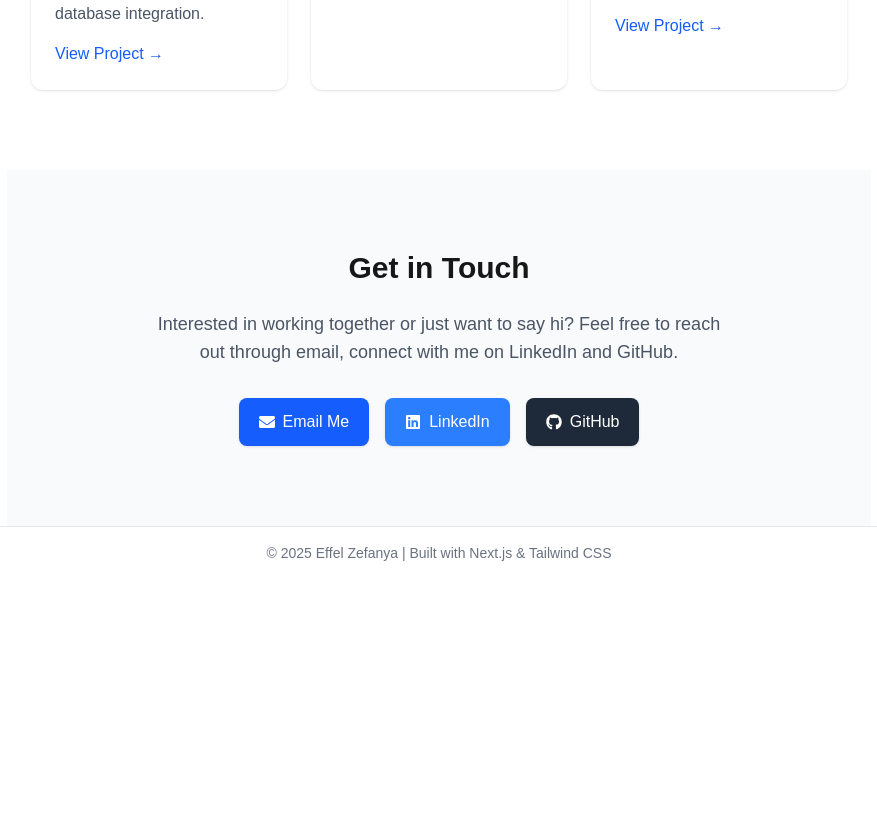
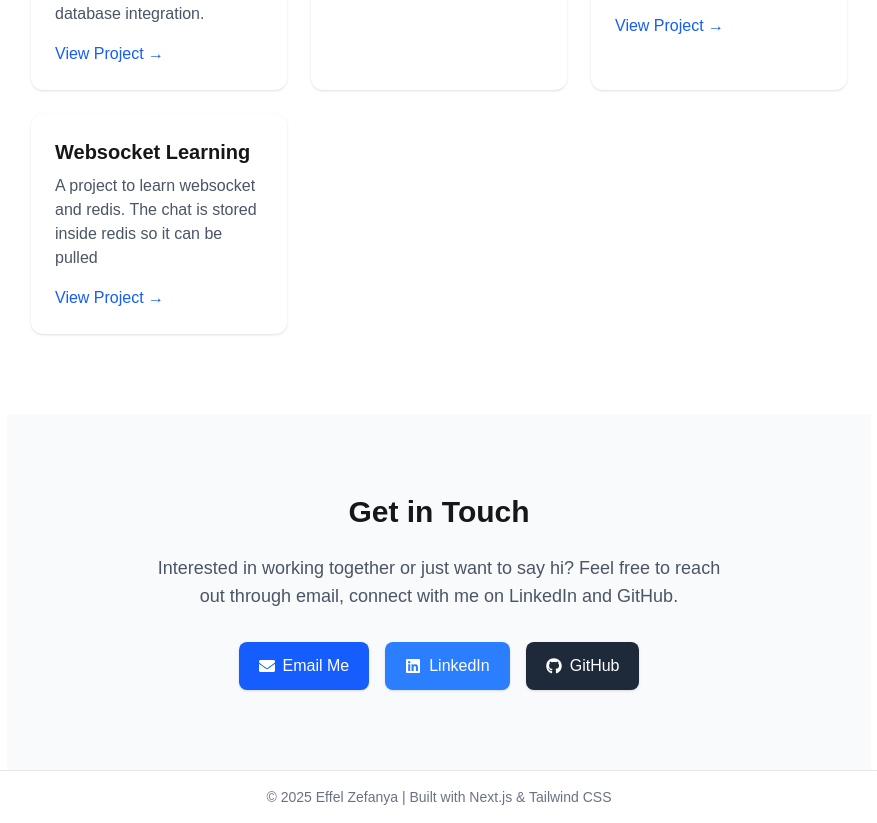
Before and after one commit to EffelZefanya/effel-zefanya-portfolio, a Next.js app: page / in a window 1280 px wide. Shown: the part 1387-2210 px from the top of the page, without its empty margins (201-1078 px from the left). Before the commit the page ends 1966 px from the top, so only its background shows below. Built offline with nearby package versions, Linux system fonts and the light colour scheme.

Commit message:
feat:add websocket learning project

```diff
--- a/src/sections/Projects.tsx
+++ b/src/sections/Projects.tsx
@@ -18,6 +18,11 @@ export default function Projects(){
             description:"Building a full stack website using html+css+js+tailwind for the front-end. While utilizing expressjs for the back-end. The back end handles CRUD for user log in and register, also for contact form submission.",
             link:"https://github.com/EffelZefanya/Game-Nexus",
         },
+        {
+            title: "Websocket Learning",
+            description:"A project to learn websocket and redis. The chat is stored inside redis so it can be pulled",
+            link:"https://github.com/EffelZefanya/Websocket-Learning-Go",
+        },
     ];
 
     return (
```
